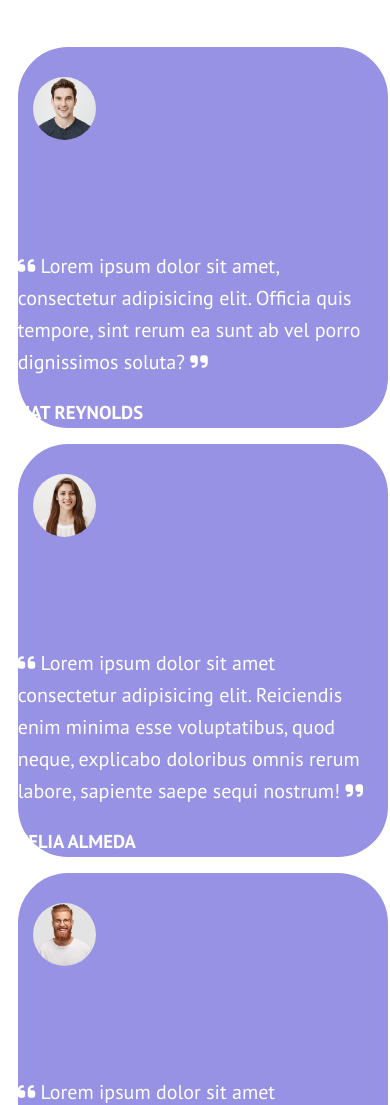
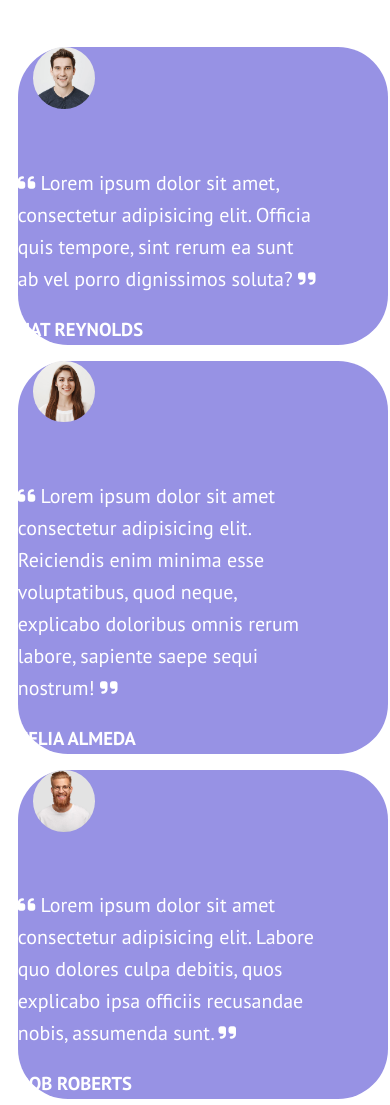
Before and after one commit to Yuri-Punzo/htmlcss-responsive-layout, a plain HTML site: page index.html in a window 390 px wide. Shown: the part 4444-5549 px from the top of the page. Drawn offline with Linux system fonts and the light colour scheme.

Commit message:
added column try to fix testimonials cards in 480

```diff
--- a/assets/css/style.css
+++ b/assets/css/style.css
@@ -286,15 +286,14 @@ body {
 
 .testimonials img {
     margin: 30px 60px 30px 15px;
-    float: left;
-    width: 17%;
+    width: 80%;
     border-radius: 50%;
     aspect-ratio: 1 / 1;
     object-fit: cover;
 }
 
 .testimonials p:not(.intro) {
-    margin: 80px 10px 20px 0;
+    margin: 50px 10px 20px 0;
     font-size: 20px;
 }
 
@@ -542,6 +541,14 @@ body {
         flex-direction: column;
     }
 
+    .testimonials img {
+        margin: auto 60px auto 15px;
+        width: 100%;
+        border-radius: 50%;
+        aspect-ratio: 1 / 1;
+        object-fit: cover;
+    }
+
     .footer_container {
         width: 95%;
     }
--- a/index.html
+++ b/index.html
@@ -45,7 +45,8 @@
                             <div class="col_6 col_md_12 col_sm_12">
                                 <div class="inside_margin main_card">
                                     <h2>Get a demo application</h2>
-                                    <p class="main_p">Lorem ipsum dolor sit amet consectetur adipisicing elit. Delectus numquam maiores
+                                    <p class="main_p">Lorem ipsum dolor sit amet consectetur adipisicing elit. Delectus
+                                        numquam maiores
                                         exercitationem assumenda dicta inventore?
                                     </p>
                                     <a class="btn_apple" href="">
@@ -133,36 +134,52 @@
                             to our business. Customer feedback is vital in helping us to get it right.</p>
                     </div>
                     <div class="col_12">
-                        <div class="card clear_fix flex_sm_column">
+                        <div class="card flex_row flex_sm_column">
+                            <div class="col_2">
                                 <img src="./assets/img/testimonial1.jpg" alt="">
+                            </div>
+                            <div class="col_10">
                                 <p>
                                     <i class="fa-solid fa-quote-left"></i>
-                                Lorem ipsum dolor sit amet, consectetur adipisicing elit. Officia quis tempore, sint rerum ea sunt ab vel porro dignissimos soluta?
+                                    Lorem ipsum dolor sit amet, consectetur adipisicing elit. Officia quis tempore, sint
+                                    rerum ea sunt ab vel porro dignissimos soluta?
                                     <i class="fa-solid fa-quote-right"></i>
                                 </p>
                                 <h3>NAT REYNOLDS</h3>
                             </div>
                         </div>
+                    </div>
                     <div class="col_12">
-                        <div class="card clear_fix flex_sm_column">
+                        <div class="card flex_row flex_sm_column">
+                            <div class="col_2">
                                 <img src="./assets/img/testimonial2.jpg" alt="">
+                            </div>
+                            <div class="col_10">
                                 <p>
                                     <i class="fa-solid fa-quote-left"></i>
-                                Lorem ipsum dolor sit amet consectetur adipisicing elit. Reiciendis enim minima esse voluptatibus, quod neque, explicabo doloribus omnis rerum labore, sapiente saepe sequi nostrum!
+                                    Lorem ipsum dolor sit amet consectetur adipisicing elit. Reiciendis enim minima esse
+                                    voluptatibus, quod neque, explicabo doloribus omnis rerum labore, sapiente saepe
+                                    sequi nostrum!
                                     <i class="fa-solid fa-quote-right"></i>
                                 </p>
                                 <h3>CELIA ALMEDA</h3>
                             </div>
                         </div>
+                    </div>
                     <div class="col_12">
-                        <div class="card clear_fix flex_sm_column">
+                        <div class="card flex_row flex_sm_column">
+                            <div class="col_2">
                                 <img src="./assets/img/testimonial3.jpg" alt="">
+                            </div>
+                            <div class="col_10">
                                 <p>
                                     <i class="fa-solid fa-quote-left"></i>
-                                Lorem ipsum dolor sit amet consectetur adipisicing elit. Labore quo dolores culpa debitis, quos explicabo ipsa officiis recusandae nobis, assumenda sunt.
+                                    Lorem ipsum dolor sit amet consectetur adipisicing elit. Labore quo dolores culpa
+                                    debitis, quos explicabo ipsa officiis recusandae nobis, assumenda sunt.
                                     <i class="fa-solid fa-quote-right"></i>
                                 </p>
                                 <h3>BOB ROBERTS</h3>
+                            </div>
                         </div>
                     </div>
                 </div>
@@ -239,10 +256,16 @@
                     <div class="col_8 col_sm_12">
                         <h1>About Us</h1>
                         <p>
-                            Lorem ipsum dolor sit amet consectetur adipisicing elit. Quos quam culpa iusto nemo aut fugit mollitia facilis! Eveniet sapiente molestias nisi, nesciunt deleniti eligendi. Voluptate, vitae praesentium. Excepturi et voluptatum nisi ipsam modi quae eos laudantium amet cum, illo quo commodi culpa tenetur repudiandae minima accusantium pariatur aperiam eveniet ea!
+                            Lorem ipsum dolor sit amet consectetur adipisicing elit. Quos quam culpa iusto nemo aut
+                            fugit mollitia facilis! Eveniet sapiente molestias nisi, nesciunt deleniti eligendi.
+                            Voluptate, vitae praesentium. Excepturi et voluptatum nisi ipsam modi quae eos laudantium
+                            amet cum, illo quo commodi culpa tenetur repudiandae minima accusantium pariatur aperiam
+                            eveniet ea!
                         </p>
                         <p>
-                            Lorem ipsum dolor sit, amet consectetur adipisicing elit. Voluptatem totam ab voluptate mollitia culpa ipsum molestiae eum vero, quibusdam ad officia porro praesentium magni a dolores dignissimos architecto inventore impedit?
+                            Lorem ipsum dolor sit, amet consectetur adipisicing elit. Voluptatem totam ab voluptate
+                            mollitia culpa ipsum molestiae eum vero, quibusdam ad officia porro praesentium magni a
+                            dolores dignissimos architecto inventore impedit?
                         </p>
                     </div>
                     <div class="col_4 col_sm_12">
@@ -264,7 +287,8 @@
                         <span>GET STARTED</span>
                         <p class="simple">Simple, Transparent Pricing</p>
                         <h1>It's Free!</h1>
-                        <p>We're still in beta and we will be for a while. As we add more functionality we'll look into other plans with more controls.</p>
+                        <p>We're still in beta and we will be for a while. As we add more functionality we'll look into
+                            other plans with more controls.</p>
                         <a class="btn_start" href="">Get Started</a>
                         <p>Copyright 2021 Boolean - Classe XX - <a class="privacy" href="">Privacy Policy</a></p>
                     </div>
```
Lines whose indentation alone changed are shown as unchanged.
